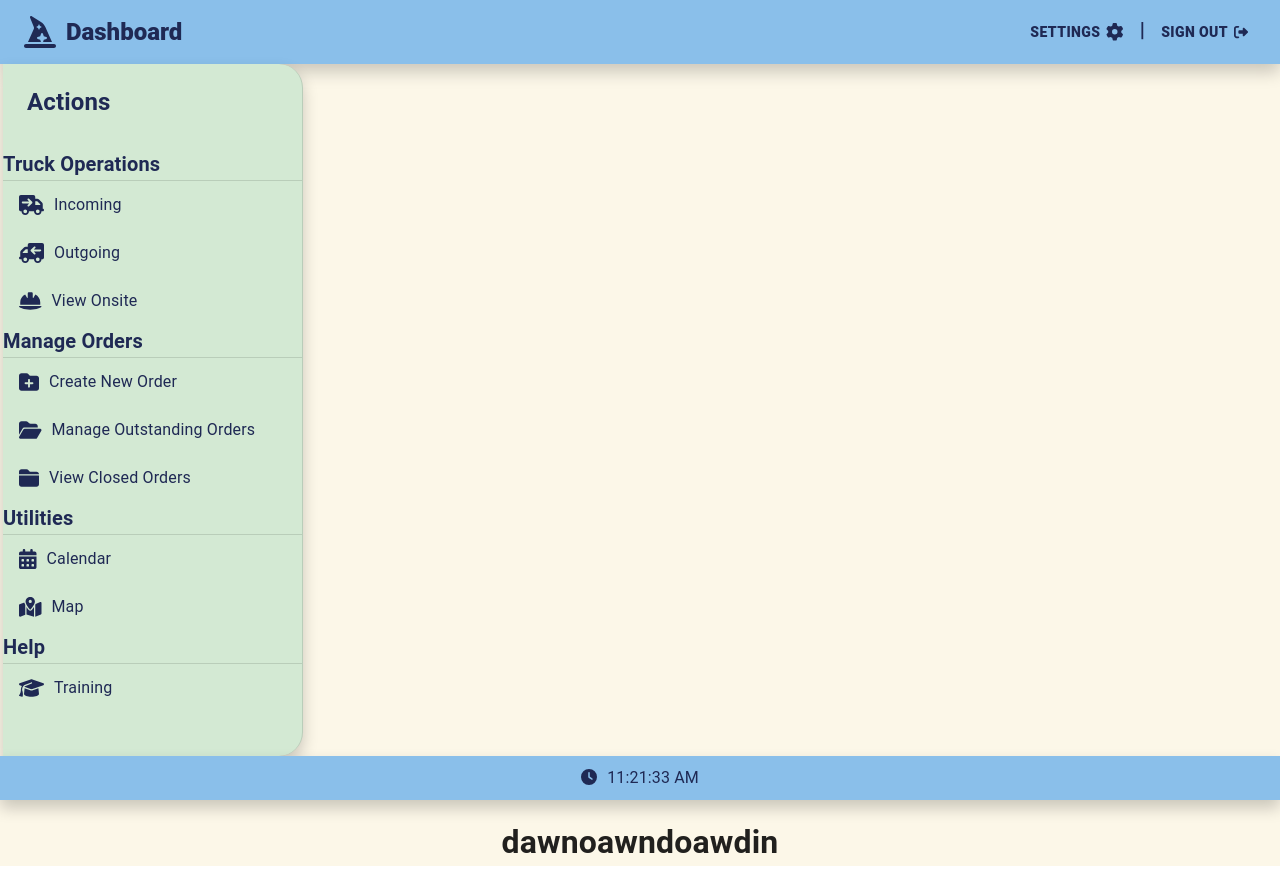
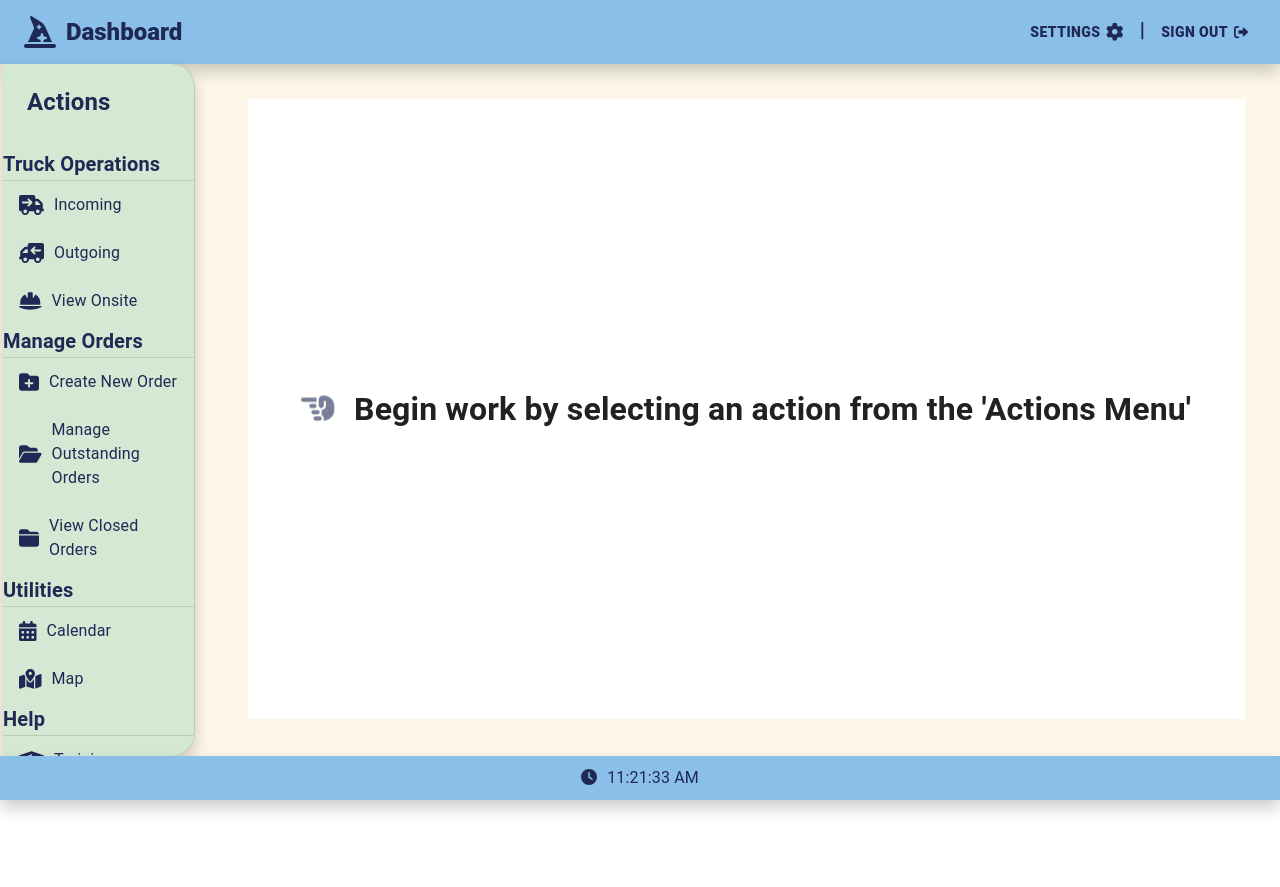
Before and after one commit to eliotnew/COMP3000-WeighBridge_Wizard, a React (Create React App) app in the folder WW_WebApp/weighbridge-wizard/: page / in a window 1280 px wide. Both pictures are taken after a click on the button "SIGN IN". After the commit the page ends 800 px from the top, so only its background shows below. Built offline with nearby package versions, Linux system fonts and the light colour scheme; a web font is replaced by a local one.

Commit message:
Formatted the box to contain the tab system on the dashboard

```diff
--- a/WW_WebApp/weighbridge-wizard/src/components/Dashboard.tsx
+++ b/WW_WebApp/weighbridge-wizard/src/components/Dashboard.tsx
@@ -3,6 +3,9 @@ import DashAppBar from "./subcomponents/DashAppbar";
 import NavigationDrawer from "./subcomponents/NavigationDrawer";
 import { useColorTheme } from '../themes/use-color-theme';
 import BottomAppbar from "./subcomponents/BottomAppbar";
+import { Box, Grid } from "@mui/material";
+import { FontAwesomeIcon } from "@fortawesome/react-fontawesome";
+import { faHandPointLeft } from "@fortawesome/free-solid-svg-icons";
 
 interface DashboardProps {
     logout: () => void; // Defines the prop as a void function.
@@ -16,10 +19,24 @@ export const Dashboard: React.FC <DashboardProps> = ({logout,prop2}) => {
     return (
         <div style={{ backgroundColor: theme.palette.background.default, minHeight:'100vh',width:'100%' }}>
             <DashAppBar logout={logout} />
-            <NavigationDrawer></NavigationDrawer>
-            <div className="content"
-            ><p>dwadawdawdwadwa</p>
-            <h1>dawnoawndoawdin</h1></div>
+
+                <Grid container>
+                    <Grid item xs={2}>
+                        <NavigationDrawer />
+                    </Grid>
+
+                    {/* Box to the Right */}
+                    <Grid item xs={10}>
+                        <Box p={2} sx={{ display: 'flex', flexDirection: 'column', alignItems: 'center', justifyContent: 'center', backgroundColor:"white", margin:'35px',minHeight:'77.5vh',textAlign:"center"}}>
+
+
+                            <h1> <FontAwesomeIcon icon={faHandPointLeft}  beatFade style={{color:theme.palette.primary.contrastText, paddingRight:'20px'}} />Begin work by selecting an action from the 'Actions Menu'</h1>
+
+                        </Box>
+                    </Grid>
+                </Grid>
+
+
             <BottomAppbar></BottomAppbar>
 
 
--- a/WW_WebApp/weighbridge-wizard/src/components/subcomponents/NavigationDrawer.tsx
+++ b/WW_WebApp/weighbridge-wizard/src/components/subcomponents/NavigationDrawer.tsx
@@ -31,7 +31,7 @@ const NavigationDrawer = () => {
           height: '86.55vh',
           flexShrink: 0,
           '& .MuiDrawer-paper': {
-            width: drawerWidth,
+            width: '15vw',
             position: 'relative',
             backgroundColor: theme.palette.secondary.main,
             color:theme.palette.secondary.contrastText,
```
